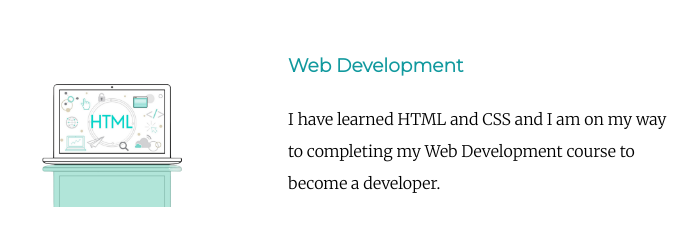
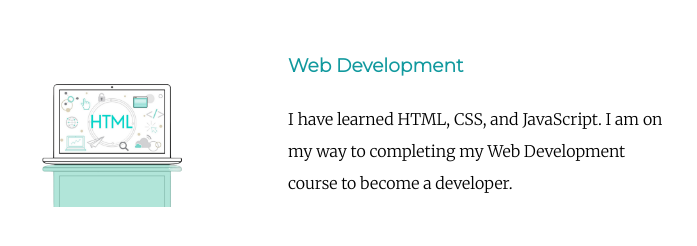
Before and after one commit to AkshayS734/MySite, a plain HTML site: page index.html in a window 1280 px wide. Shown: the part 1983-2229 px from the top of the page, without its empty margins (288-985 px from the left). Drawn offline with Linux system fonts and the light colour scheme.

Commit message:
Update index.html

```diff
--- a/index.html
+++ b/index.html
@@ -30,7 +30,7 @@
             <div class="skill-row">
                 <img class="Computer-Image" src="wepik-export-202307121151417HIU.png" alt="Computer Image">
                 <h3>Web Development</h3>
-                <p>I have learned HTML and CSS and I am on my way to completing my Web Development course to become a developer.</p>
+                <p>I have learned HTML, CSS, and JavaScript. I am on my way to completing my Web Development course to become a developer.</p>
             </div>
             <div class="skill-row">
                 <img class="Computer-Image2" src="computer-modified.png" alt="Computer Image">
```
